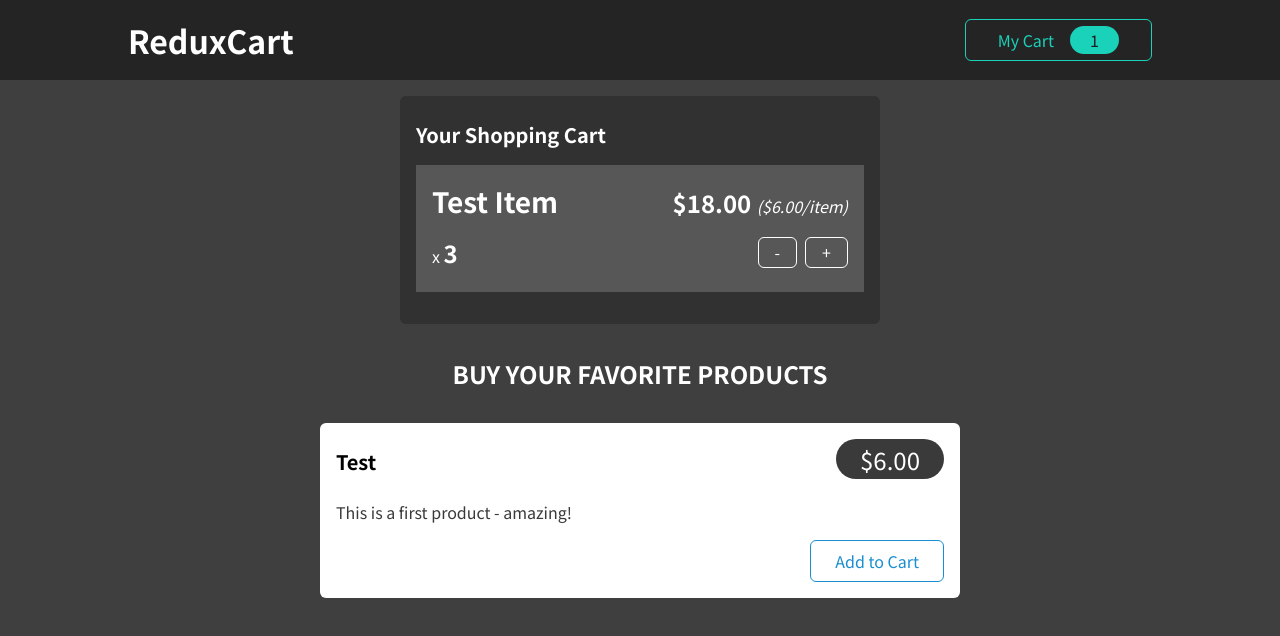
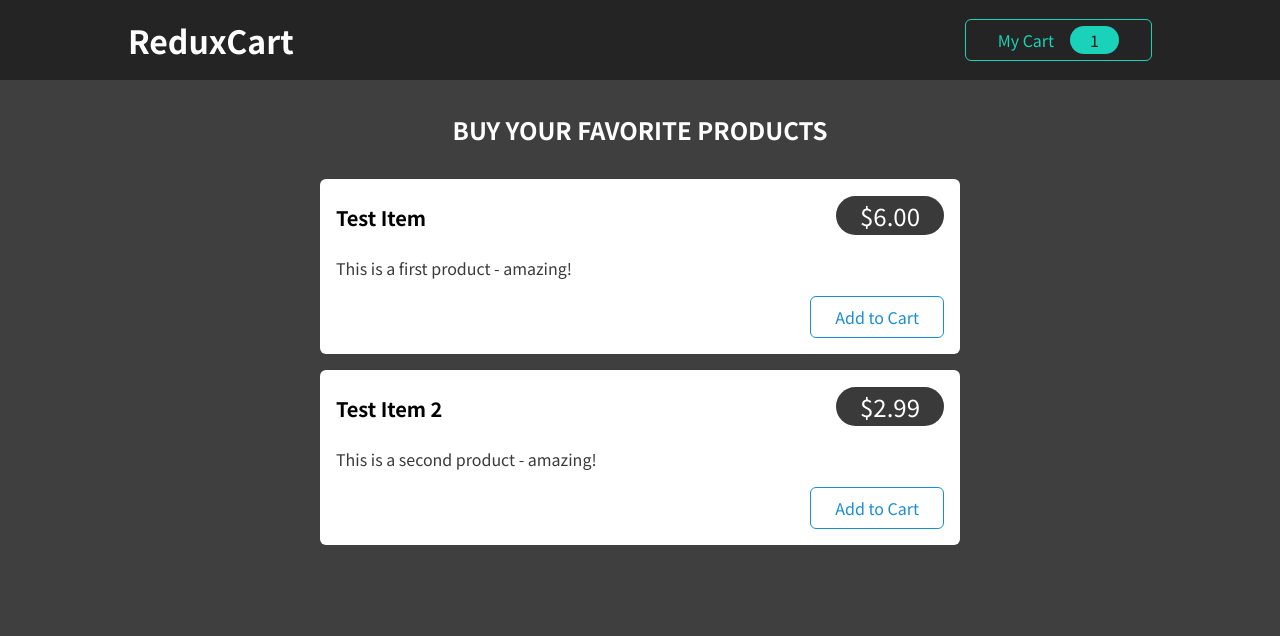
Before and after one commit to Pedro-Costa123/react_guide_others, a React (Create React App) app: page / in a window 1280 px wide. Shown: the top 636 px of the page. Built offline with nearby package versions, Linux system fonts and the light colour scheme.

Commit message:
Section 19 : 253 - with my stuff

```diff
--- a/src/App.js
+++ b/src/App.js
@@ -1,11 +1,16 @@
+import { useSelector } from "react-redux";
+
 import Cart from "./components/Cart/Cart";
 import Layout from "./components/Layout/Layout";
 import Products from "./components/Shop/Products";
 
 function App() {
+
+  const toggle = useSelector(state => state.toggle.toggle)
+
   return (
     <Layout>
-      <Cart />
+      {toggle && <Cart />}
       <Products />
     </Layout>
   );
--- a/src/components/Cart/Cart.js
+++ b/src/components/Cart/Cart.js
@@ -1,15 +1,27 @@
+import { useSelector } from "react-redux";
+
 import Card from "../UI/Card";
 import classes from "./Cart.module.css";
 import CartItem from "./CartItem";
 
 const Cart = (props) => {
+  const cartItems = useSelector((state) => state.cart.items);
+
   return (
     <Card className={classes.cart}>
       <h2>Your Shopping Cart</h2>
       <ul>
-        <CartItem
-          item={{ title: "Test Item", quantity: 3, total: 18, price: 6 }}
-        />
+        {cartItems.map((item, index) => (
+          <CartItem
+            key={index}
+            item={{
+              title: item.title,
+              quantity: item.quantity,
+              total: item.total,
+              price: item.price,
+            }}
+          />
+        ))}
       </ul>
     </Card>
   );
--- a/src/components/Cart/CartButton.js
+++ b/src/components/Cart/CartButton.js
@@ -1,8 +1,17 @@
+import { useDispatch } from "react-redux";
+
 import classes from "./CartButton.module.css";
+import { toggleAction } from "../store";
 
 const CartButton = (props) => {
+  const dispatch = useDispatch();
+
+  const toggleCart = () => {
+    dispatch(toggleAction.toggle());
+  };
+
   return (
-    <button className={classes.button}>
+    <button className={classes.button} onClick={toggleCart}>
       <span>My Cart</span>
       <span className={classes.badge}>1</span>
     </button>
--- a/src/components/Cart/CartItem.js
+++ b/src/components/Cart/CartItem.js
@@ -1,15 +1,32 @@
+import { useDispatch } from "react-redux";
+
 import classes from "./CartItem.module.css";
+import { cartActions } from "../store";
 
 const CartItem = (props) => {
   const { title, quantity, total, price } = props.item;
 
+  const dispatch = useDispatch();
+
+  const plus = () => {
+    dispatch(cartActions.add({ title }));
+  };
+
+  const minus = () => {
+    dispatch(cartActions.remove({ title }));
+  };
+
   return (
+    <>
+      {quantity !== 0 && (
         <li className={classes.item}>
           <header>
             <h3>{title}</h3>
             <div className={classes.price}>
               ${total.toFixed(2)}{" "}
-          <span className={classes.itemprice}>(${price.toFixed(2)}/item)</span>
+              <span className={classes.itemprice}>
+                (${price.toFixed(2)}/item)
+              </span>
             </div>
           </header>
           <div className={classes.details}>
@@ -17,11 +34,13 @@ const CartItem = (props) => {
               x <span>{quantity}</span>
             </div>
             <div className={classes.actions}>
-          <button>-</button>
-          <button>+</button>
+              <button onClick={minus}>-</button>
+              <button onClick={plus}>+</button>
             </div>
           </div>
         </li>
+      )}
+    </>
   );
 };
 
--- a/src/components/Shop/ProductItem.js
+++ b/src/components/Shop/ProductItem.js
@@ -1,8 +1,16 @@
+import { useDispatch } from "react-redux";
+
 import Card from "../UI/Card";
 import classes from "./ProductItem.module.css";
+import { cartActions } from "../store";
 
 const ProductItem = (props) => {
   const { title, price, description } = props;
+  const dispatch = useDispatch();
+
+  const addItem = () => {
+    dispatch(cartActions.add({title, price, description}));
+  };
 
   return (
     <li className={classes.item}>
@@ -13,7 +21,7 @@ const ProductItem = (props) => {
         </header>
         <p>{description}</p>
         <div className={classes.actions}>
-          <button>Add to Cart</button>
+          <button onClick={addItem}>Add to Cart</button>
         </div>
       </Card>
     </li>
--- a/src/components/Shop/Products.js
+++ b/src/components/Shop/Products.js
@@ -7,9 +7,14 @@ const Products = (props) => {
       <h2>Buy your favorite products</h2>
       <ul>
         <ProductItem
-          title="Test"
+          title="Test Item"
           price={6}
           description="This is a first product - amazing!"
+        />
+        <ProductItem
+          title="Test Item 2"
+          price={2.99}
+          description="This is a second product - amazing!"
         />
       </ul>
     </section>
--- /dev/null
+++ b/src/components/store/cart-slice.js
@@ -0,0 +1,47 @@
+import { createSlice } from "@reduxjs/toolkit";
+
+const initialStateCart = {
+  items: [
+    {
+      title: "Test Item",
+      quantity: 1,
+      total: 6,
+      price: 6,
+      description: "This is a first product - amazing!",
+    },
+  ],
+};
+const cartSlice = createSlice({
+  name: "cart",
+  initialState: initialStateCart,
+  reducers: {
+    add(state, action) {
+      const existingItem = state.items.find(
+        (x) => x.title === action.payload.title
+      );
+      if (!existingItem) {
+        state.items.push({
+          title: action.payload.title,
+          quantity: 1,
+          total: action.payload.price,
+          price: action.payload.price,
+          description: action.payload.description,
+        });
+      } else {
+        existingItem.quantity++;
+        existingItem.total = existingItem.total + existingItem.price;
+      }
+    },
+    remove(state, action) {
+      const existingItem = state.items.find(
+        (x) => x.title === action.payload.title
+      );
+      if (!(existingItem.quantity === 0)) {
+        existingItem.quantity--;
+        existingItem.total = existingItem.total - existingItem.price;
+      }
+    },
+  },
+});
+
+export default cartSlice;
--- /dev/null
+++ b/src/components/store/index.js
@@ -0,0 +1,13 @@
+import { configureStore } from "@reduxjs/toolkit";
+
+import toggleSlice from "./toggle-slice";
+import cartSlice from "./cart-slice";
+
+const store = configureStore({
+  reducer: { toggle: toggleSlice.reducer, cart: cartSlice.reducer },
+});
+
+export const toggleAction = toggleSlice.actions;
+export const cartActions = cartSlice.actions;
+
+export default store;
--- /dev/null
+++ b/src/components/store/toggle-slice.js
@@ -0,0 +1,14 @@
+import { createSlice } from "@reduxjs/toolkit";
+
+const initialStateToggle = { toggle: false };
+const toggleSlice = createSlice({
+  name: "toggle",
+  initialState: initialStateToggle,
+  reducers: {
+    toggle(state) {
+      state.toggle = !state.toggle;
+    },
+  },
+});
+
+export default toggleSlice;
--- a/src/index.js
+++ b/src/index.js
@@ -1,7 +1,13 @@
 import ReactDOM from "react-dom/client";
+import { Provider } from "react-redux";
 
 import "./index.css";
 import App from "./App";
+import store from "./components/store";
 
 const root = ReactDOM.createRoot(document.getElementById("root"));
-root.render(<App />);
+root.render(
+  <Provider store={store}>
+    <App />
+  </Provider>
+);
```
Lines whose indentation alone changed are shown as unchanged.
